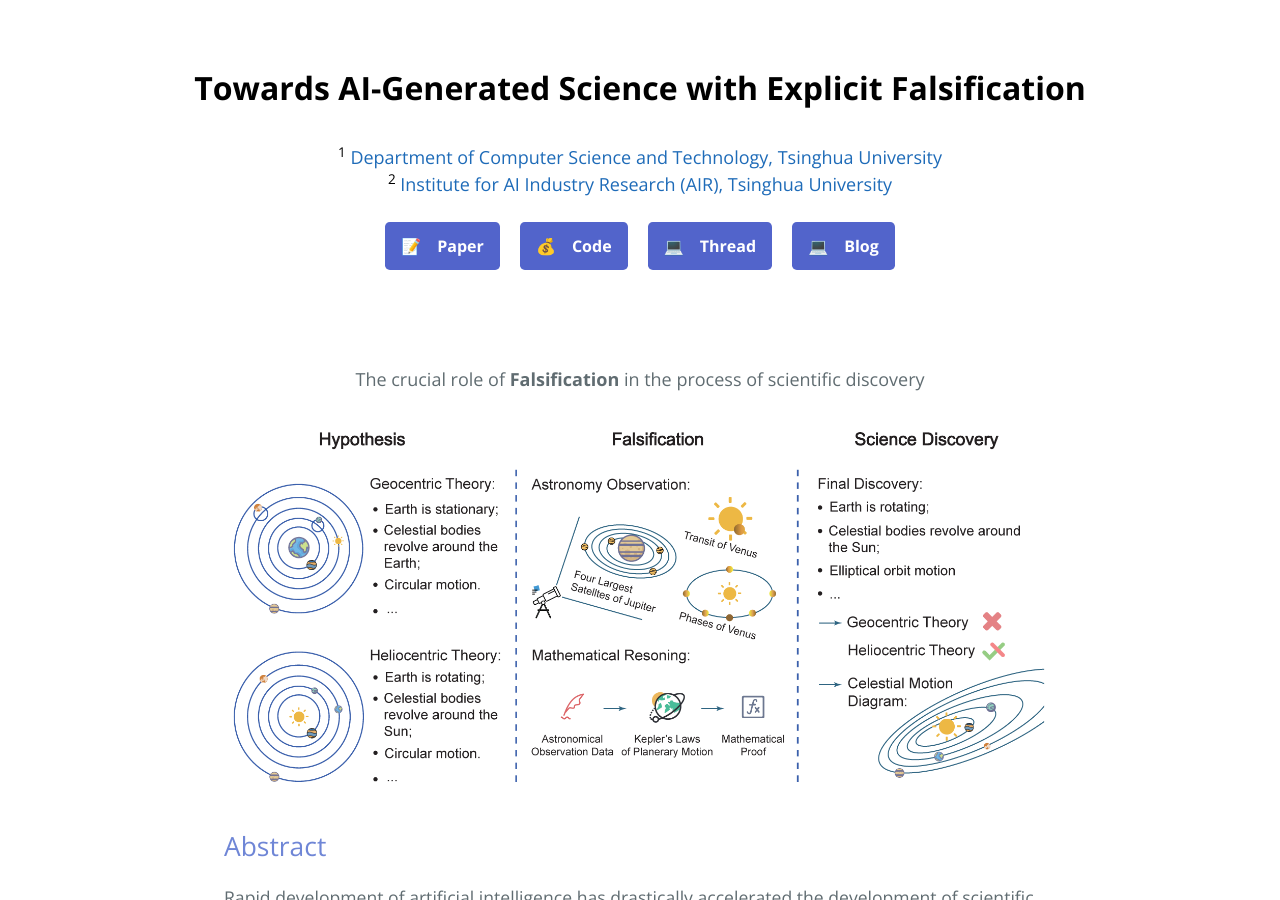
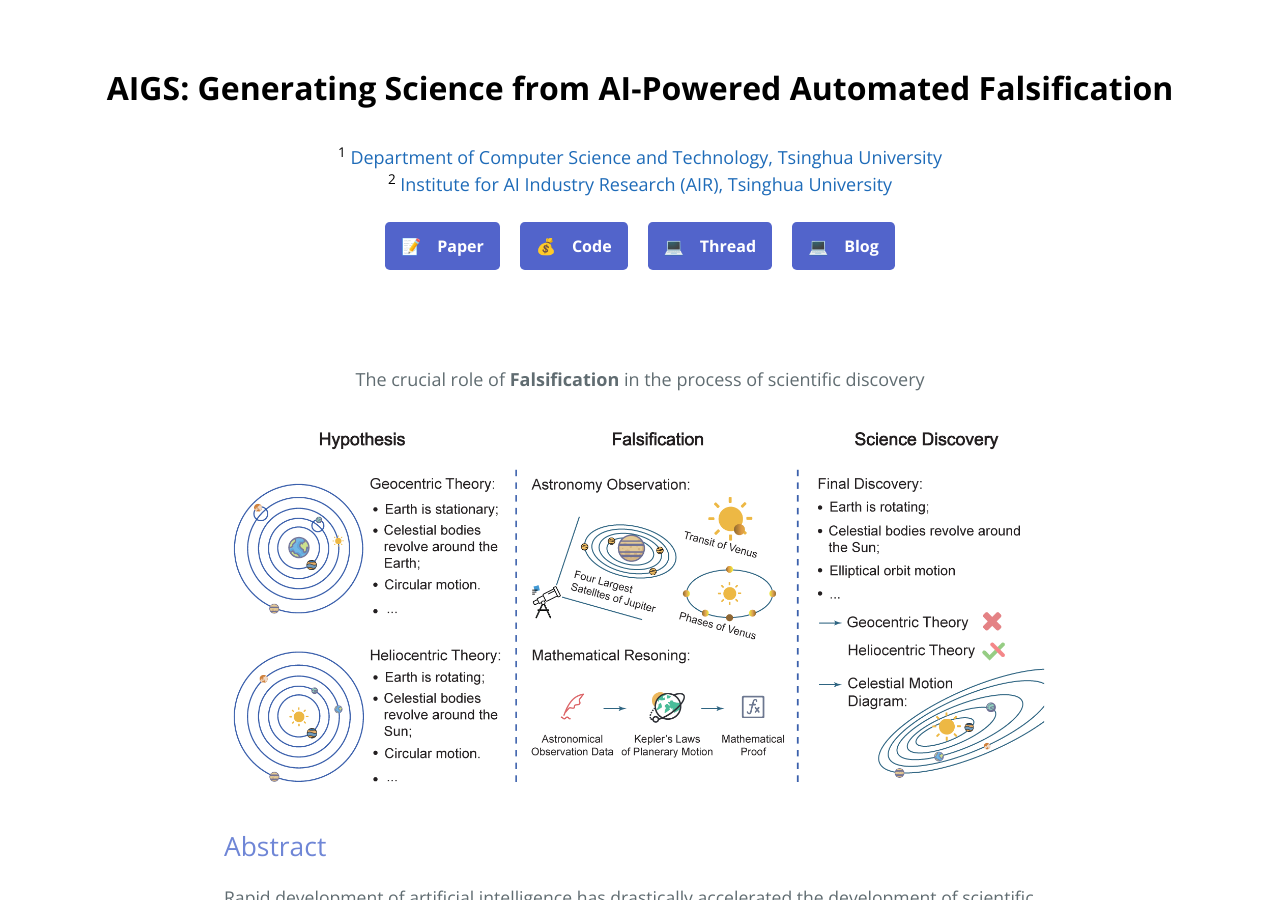
Before and after one commit to agent-force/AIGS, a Jekyll site: the page built from index.md, in a window 1280 px wide and 900 px high. Built offline with Jekyll 4.4.1, drawn with Linux system fonts in a browser that asks for light colours.

Commit message:
init website

```diff
--- a/_layouts/ai-generated-science.html
+++ b/_layouts/ai-generated-science.html
@@ -3,7 +3,7 @@
 <html lang="en-US">
   <head>
     <meta charset="UTF-8">
-    <title>Unified Alignment for Agents</title>
+    <title>AIGS: Generating Science from AI-Powered Automated Falsification</title>
     <link rel="preconnect" href="https://fonts.gstatic.com">
     <link rel="preload" href="https://fonts.googleapis.com/css?family=Open+Sans:400,700&display=swap" as="style" type="text/css" crossorigin>
     <link rel="icon" type="image/x-icon" href="/assets/static/logo.jpg">
@@ -30,11 +30,11 @@
     <meta name="twitter:title"   content="Unified Alignment for Agents">
     <meta name="twitter:card"    content="summary_large_image">
     <meta name="twitter:image"   content="https://agent-force.github.io/assets/static/preview-card.png">
-    <meta name="twitter:description" content="Towards Unified Alignment Between Agents, Humans, and Environment">
+    <meta name="twitter:description" content="AIGS: Generating Science from AI-Powered Automated Falsification">
   </head>
   <body>
     <header class="page-header" role="banner">
-      <font size=6><b>Towards AI-Generated Science with Explicit Falsification</b></font>
+      <font size=6><b>AIGS: Generating Science from AI-Powered Automated Falsification</b></font>
 
       <!--<div style="margin-top: 1rem">
 
```
Also changed, not shown: .github/workflows/jekyll.yml, Gemfile.lock, 2 other files.
